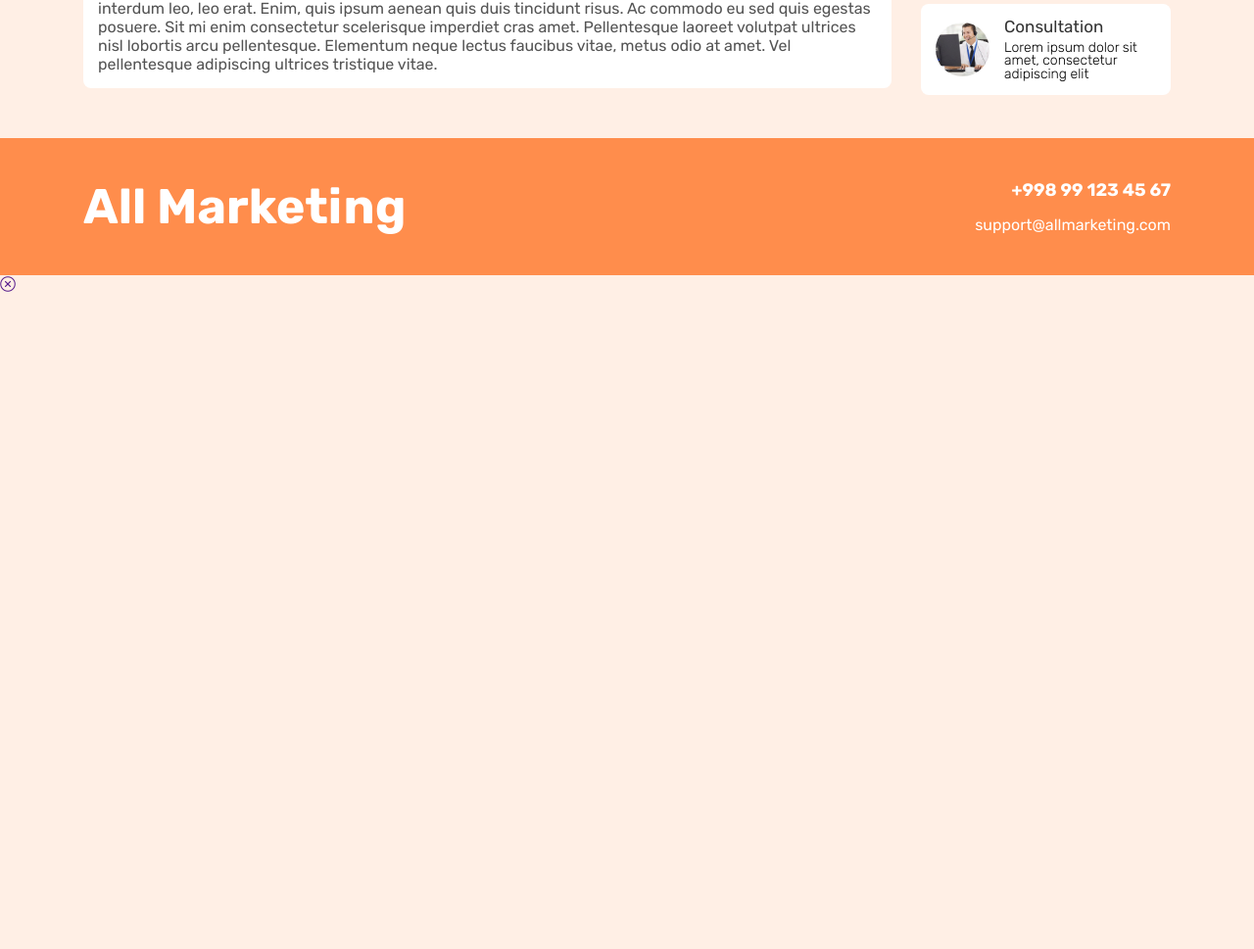
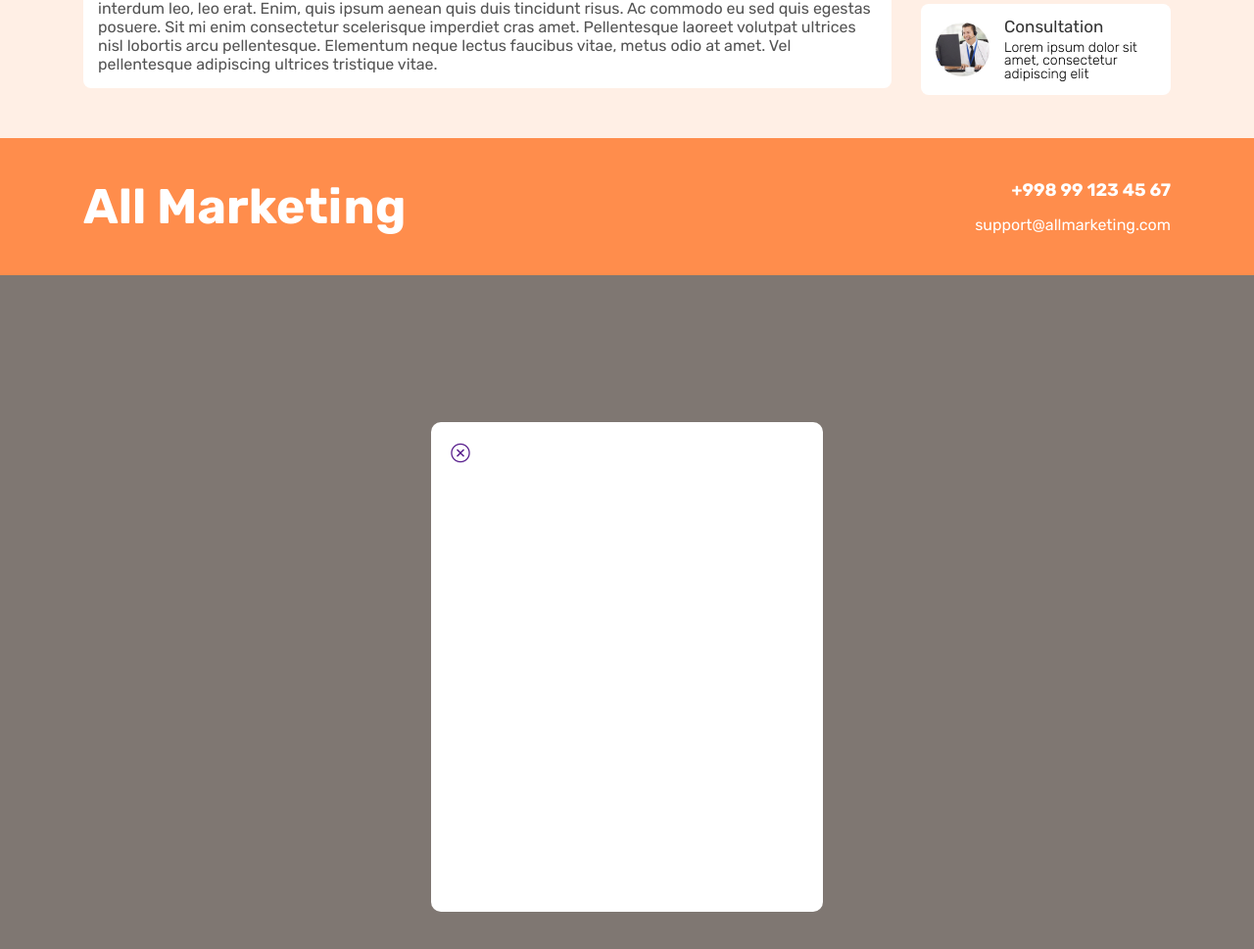
Before and after one commit to MriFrost/Marketing, a plain HTML site: page index.html in a window 1280 px wide. Shown: the part 1326-2295 px from the top of the page at 98% size. Before the commit the page ends 1626 px from the top, so only its background shows below. Drawn offline with Linux system fonts and the light colour scheme.

Commit message:
added styles

```diff
--- a/css/style.css
+++ b/css/style.css
@@ -281,4 +281,19 @@ ul{
     font-weight: 700;
     margin-bottom: 15px;
 }
-.window
+.window{
+    background: rgb(0, 0, 0, 0.5);
+    width: 100%;
+    height: 100vh;
+    display: flex;
+    justify-content: center;
+    align-items: center;
+}
+.window__form{
+    width: 400px;
+    height: 500px;
+    background: #fff;
+    border-radius: 10px;
+    padding: 20px;
+    font-size: 20px;
+}
--- a/index.html
+++ b/index.html
@@ -124,7 +124,7 @@
         </div>
       </div>
     </footer>
-    <div class="window">
+    <div class="window" id="window">
       <form action="" class="window__form">
         <a href="" class="window__close">
           <i class="fal fa-times-circle"></i>
```
